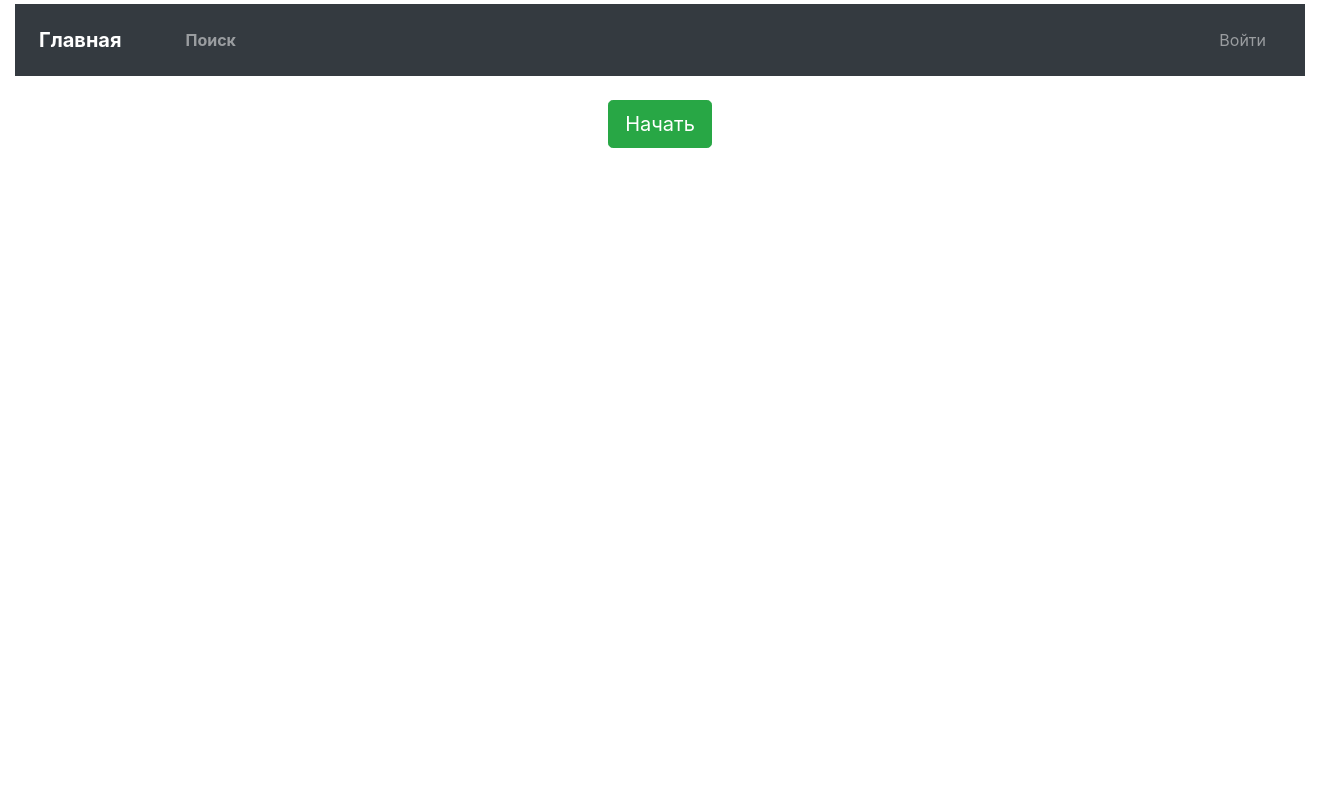
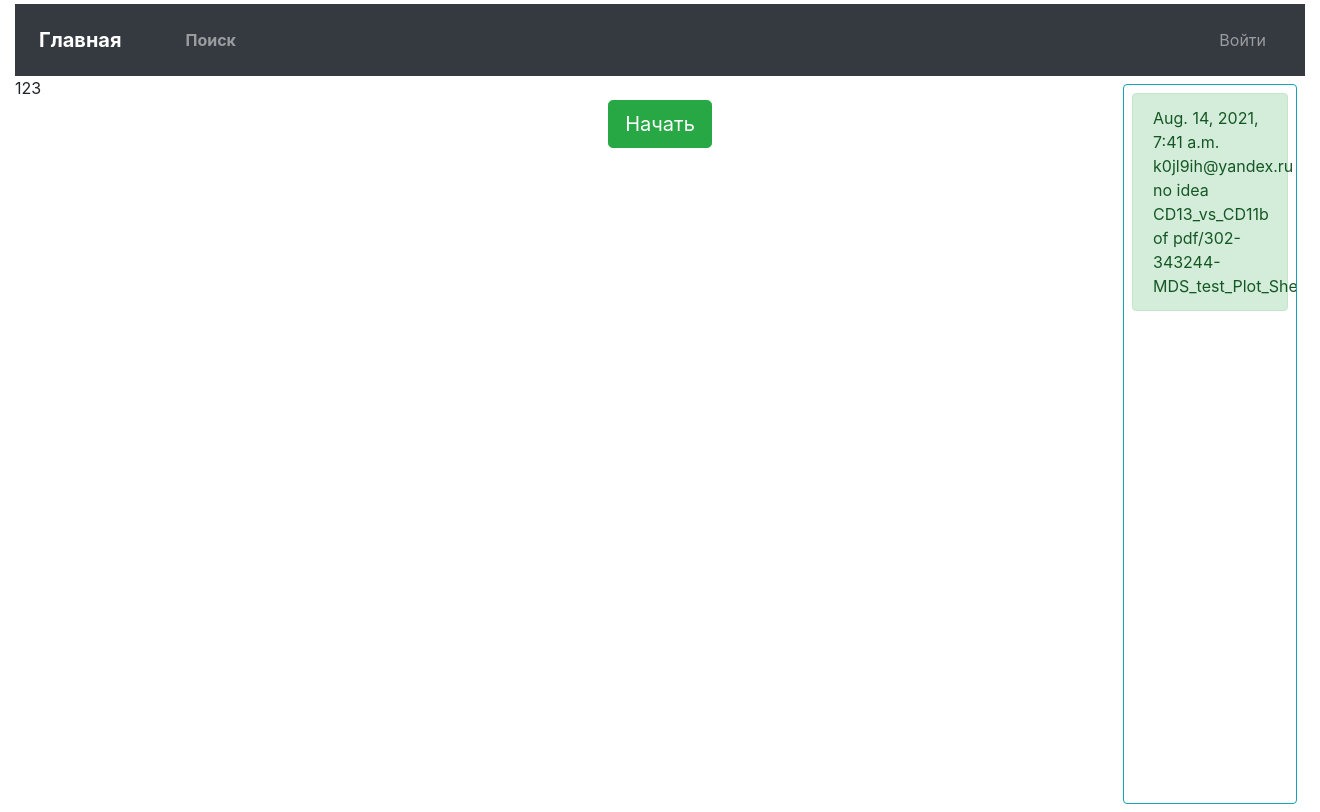
Before and after one commit to fre3zz/mds_check, a Django app: page / in a window 1320 px wide; the page is wider, and only the part inside the window is pictured. Before the commit the page ends 148 px from the top of that part, so only its background shows below. Run offline with Django 3.2, Linux system fonts and the light colour scheme; data comes from the database, SQL or seed files in the repository; some libraries are stand-ins or nearby versions.

Commit message:
desicions post test on index.html

```diff
--- a/mdscheck/load_data.py
+++ b/mdscheck/load_data.py
@@ -2,10 +2,11 @@ import os
 
 from openpyxl import load_workbook
 
+os.environ.setdefault("DJANGO_SETTINGS_MODULE", "conf.settings")
 
-os.environ.setdefault("DJANGO_SETTINGS_MODULE", "conf.settings")
 import django
 django.setup()
+
 from mdscheck.models import MdsModel, Decision
 
 
--- a/mdscheck/models.py
+++ b/mdscheck/models.py
@@ -4,11 +4,11 @@ from .validators import validate_file_extension
 
 # Create your models here.
 # 3 варианта анализируемых паттернов
-PATTERNS = (
-        (1, 'CD13_vs_CD11b'),
-        (2, 'CD13_vs_CD16'),
-        (3, 'CD11b_vs_CD16'),
-    )
+PATTERNS = [
+        ("1", 'CD13_vs_CD11b'),
+        ("2", 'CD13_vs_CD16'),
+        ("3", 'CD11b_vs_CD16'),
+    ]
 # Донор или нет для выбора в форме
 IS_DONOR = (
         (True, 'donor'),
--- a/mdscheck/templates/mdscheck/base.html
+++ b/mdscheck/templates/mdscheck/base.html
@@ -40,8 +40,24 @@
       </div>
     </nav>
 </header>
-{% block content %}
-{% endblock %}
+<div class="container-fluid">
+    <div class="row">
+    <div class="col-2">
+      <p>123</p>
+    </div>
+    <div class="col-8">
+        {% block content %}
+        {% endblock %}
+    </div>
+    <div class="col-2">
+
+
+        {% block comments %}
+        {% endblock comments %}
+        </div>
+    </div>
+    </div>
+</div>
 <script src="https://code.jquery.com/jquery-3.2.1.slim.min.js" integrity="sha384-KJ3o2DKtIkvYIK3UENzmM7KCkRr/rE9/Qpg6aAZGJwFDMVNA/GpGFF93hXpG5KkN" crossorigin="anonymous"></script>
 <script src="https://cdnjs.cloudflare.com/ajax/libs/popper.js/1.12.9/umd/popper.min.js" integrity="sha384-ApNbgh9B+Y1QKtv3Rn7W3mgPxhU9K/ScQsAP7hUibX39j7fakFPskvXusvfa0b4Q" crossorigin="anonymous"></script>
 <script src="https://maxcdn.bootstrapcdn.com/bootstrap/4.0.0/js/bootstrap.min.js" integrity="sha384-JZR6Spejh4U02d8jOt6vLEHfe/JQGiRRSQQxSfFWpi1MquVdAyjUar5+76PVCmYl" crossorigin="anonymous"></script>
--- a/mdscheck/templates/mdscheck/index.html
+++ b/mdscheck/templates/mdscheck/index.html
@@ -4,3 +4,14 @@
         <a class="btn btn-success btn-lg" href="{% url 'mds_check:random_mds_case'%}" role="button">Начать</a>
     </div>
 {% endblock %}
+{% block comments %}
+    <div class="overflow-auto m-2 border border-info rounded", style="height: 90vh">
+    <div class="alert alert-success m-2" role="alert">
+        <p class="m-0">{{ decisions.posted_date }}</p>
+        <p class="m-0">{{ decisions.responder_email }}</p>
+        <p class="m-0">{{ decisions.get_decision_display }}</p>
+        <p class="m-0">{{ decisions.image.get_name_display }} of {{ decisions.image.case }}</p>
+
+    </div>
+    </div>
+{% endblock %}
--- /dev/null
+++ b/mdscheck/templates/mdscheck/single_case.html
@@ -0,0 +1,3 @@
+{% extends base.html %}
+{% block content %}
+{% endblock %}
--- a/mdscheck/views.py
+++ b/mdscheck/views.py
@@ -12,9 +12,11 @@ from .models import Images, MdsModel, Decision
 
 
 class IndexView(View):
-    # Вью для главной страницы, она статичная, поэтому ничего в контекст не передаем
+
     def get(self, request):
-        return render(request, template_name='mdscheck/index.html')
+        decisions = Decision.objects.all().first()
+        context = {'decisions': decisions}
+        return render(request, template_name='mdscheck/index.html', context=context)
 
 
 class EmailEnterView(View):
```
